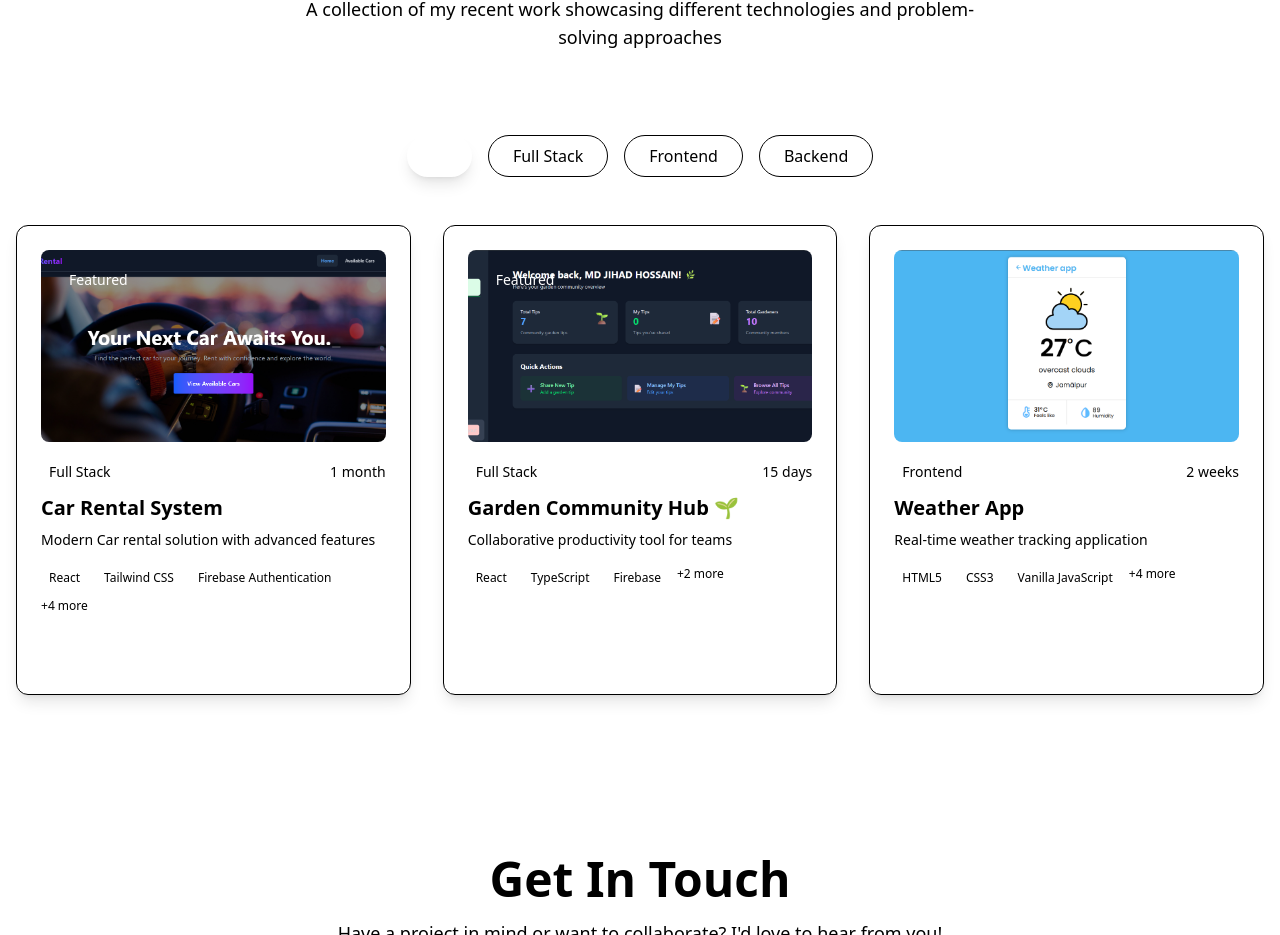
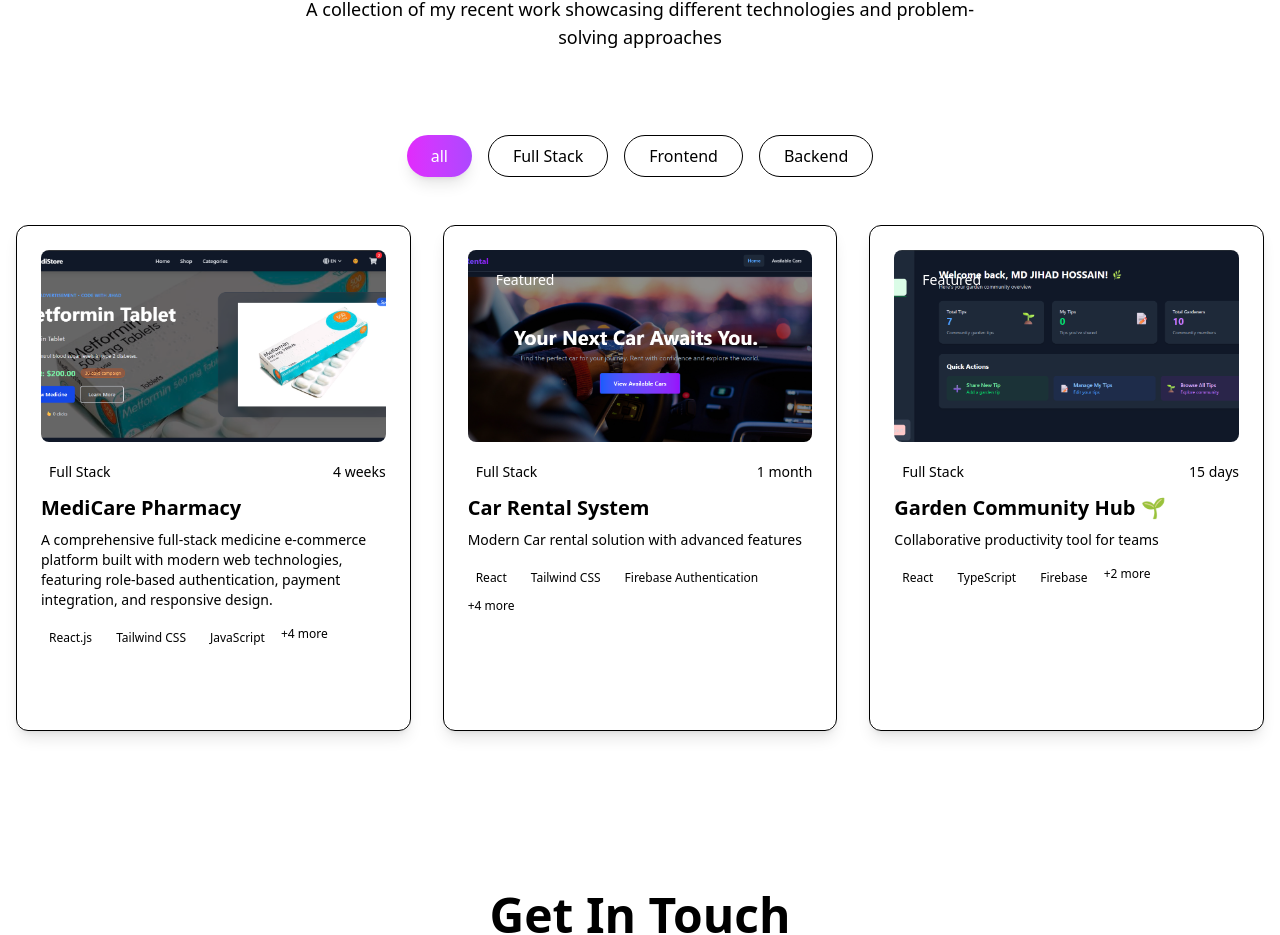
Before and after one commit to codewithjihad1/portfolio, a React (Vite) app: page / in a window 1280 px wide. Shown: the part 3137-4072 px from the top of the page. Built offline with nearby package versions, Linux system fonts and the light colour scheme.

Commit message:
Implement code changes to enhance functionality and improve performance

```diff
--- a/src/components/sections/ProjectsSection.jsx
+++ b/src/components/sections/ProjectsSection.jsx
@@ -43,7 +43,7 @@ const ProjectsSection = () => {
                                 key={category}
                                 onClick={() => setFilter(category)}
                                 className={`px-6 py-2 rounded-full font-medium transition-all duration-300 ${filter === category
-                                    ? 'bg-gradient-to-r from-primary-600 to-secondary-600 text-white shadow-lg'
+                                    ? 'bg-gradient-to-r from-fuchsia-500 to-purple-500 text-white shadow-lg'
                                     : 'theme-bg-primary theme-text-secondary hover:theme-text-primary theme-border border'
                                     }`}
                             >
--- a/src/data/portfolioData.js
+++ b/src/data/portfolioData.js
@@ -25,7 +25,7 @@ import { VscCode } from "react-icons/vsc";
 
 import carRentalSs from "../assets/images/car-rental-screenshot.png";
 import gardeningSs from "../assets/images/gardening-community-screenshot.png";
-import weatherappSs from "../assets/images/weatherapp-screenshot.png"
+import mediCarePharmacy from "../assets/images/medi-care-pharmacy.png"
 
 // Personal Information
 export const personalInfo = {
@@ -210,6 +210,60 @@ export const experience = [
 export const projects = [
     {
         id: 1,
+        title: "MediCare Pharmacy",
+        description:
+            "Complete Medicine E-commerce Platform",
+        shortDescription: "A comprehensive full-stack medicine e-commerce platform built with modern web technologies, featuring role-based authentication, payment integration, and responsive design.",
+        image: mediCarePharmacy,
+        technologies: [
+            "React.js",
+            "Tailwind CSS",
+            "JavaScript",
+            "Node.js",
+            "Express.js",
+            "Mongodb",
+            "TanStack Query",
+        ],
+        category: "Full Stack",
+        featured: false,
+        liveDemo: "https://multi-vendor-e-commerce-a258a.web.app/",
+        githubRepo: "https://github.com/codewithjihad1/medicare-pharmacy",
+        detailedDescription: `A comprehensive full-stack medicine e-commerce platform built with modern web technologies, featuring role-based authentication, payment integration, and responsive design.`,
+        features: [
+            "Firebase Authentication with email/password and Google OAuth",
+            "Role-based access control (Admin, Seller, Customer)",
+            "JWT token validation with Firebase Admin SDK",
+            "Stripe payment integration for secure transactions",
+            "Order management and tracking",
+            "Invoice generation with PDF export",
+            "👑 Admin Dashboard",
+            "Real-time statistics and analytics",
+            "🏪 Seller Dashboard",
+            "Payment history and earnings tracking",
+            "Add/edit/delete medicines with image upload",
+        ],
+        challenges: [
+            "Implementing role-based authentication and authorization",
+            "Creating responsive design without framework dependencies",
+            "Managing API rate limits and error responses",
+            "Designing intuitive navigation between search and results",
+            "Implementing efficient state management",
+            "Implementing stripe payment integration"
+        ],
+        improvements: [
+            "Add 5-day weather forecast functionality",
+            "Implement temperature unit conversion (Celsius/Fahrenheit)",
+            "Add weather alerts and notifications",
+            "Include local time display for searched cities",
+            "Add weather history tracking",
+            "Implement dark/light theme toggle",
+            "Add PWA support for offline functionality",
+        ],
+        duration: "4 weeks",
+        role: "Full Stack Developer",
+    },
+    {
+        id: 2,
         title: "Car Rental System",
         description:
             "A modern, responsive car rental application built with React, Vite, and Tailwind CSS. This application provides a complete car rental experience with user authentication, car management, booking system, and an intuitive user interface.",
@@ -253,7 +307,7 @@ export const projects = [
         role: "Full Stack Developer",
     },
     {
-        id: 2,
+        id: 3,
         title: "Garden Community Hub 🌱",
         description:
             "A platform for gardening enthusiasts to share tips, find local gardeners, ask plant care questions, post or join gardening events, and connect over shared interests like composting, hydroponics, balcony gardens, etc.",
@@ -291,58 +345,6 @@ export const projects = [
         duration: "15 days",
         role: "Full Stack Project",
     },
-    {
-        id: 3,
-        title: "Weather App",
-        description:
-            "A modern, responsive weather application that provides real-time weather information for any city worldwide or your current location using vanilla JavaScript.",
-        shortDescription: "Real-time weather tracking application",
-        image: weatherappSs,
-        technologies: [
-            "HTML5",
-            "CSS3",
-            "Vanilla JavaScript",
-            "OpenWeatherMap API",
-            "Geolocation API",
-            "Boxicons",
-            "Google Fonts",
-        ],
-        category: "Frontend",
-        featured: false,
-        liveDemo: "https://jihad100.github.io/weatherapp/",
-        githubRepo: "https://github.com/jihad100/weatherapp.git",
-        detailedDescription: `A clean and intuitive weather application built with vanilla JavaScript that delivers
-                         real-time weather information. Features location-based weather detection, city search
-                         functionality, and comprehensive weather details with dynamic weather icons.`,
-        features: [
-            "Real-time weather data using OpenWeatherMap API",
-            "Location-based automatic weather detection",
-            "City search with global coverage",
-            "Current temperature with 'feels like' readings",
-            "Humidity percentage display",
-            "Dynamic weather icons for different conditions",
-            "Responsive design for all devices",
-            "Error handling for invalid inputs and location issues",
-            "Clean, modern user interface with smooth transitions",
-        ],
-        challenges: [
-            "Implementing geolocation API with proper error handling",
-            "Creating responsive design without framework dependencies",
-            "Managing API rate limits and error responses",
-            "Designing intuitive navigation between search and results",
-        ],
-        improvements: [
-            "Add 5-day weather forecast functionality",
-            "Implement temperature unit conversion (Celsius/Fahrenheit)",
-            "Add weather alerts and notifications",
-            "Include local time display for searched cities",
-            "Add weather history tracking",
-            "Implement dark/light theme toggle",
-            "Add PWA support for offline functionality",
-        ],
-        duration: "2 weeks",
-        role: "Frontend Developer",
-    },
 ];
 
 // Contact Information
```
Also changed, not shown: src/assets/images/medi-care-pharmacy.png (added).
